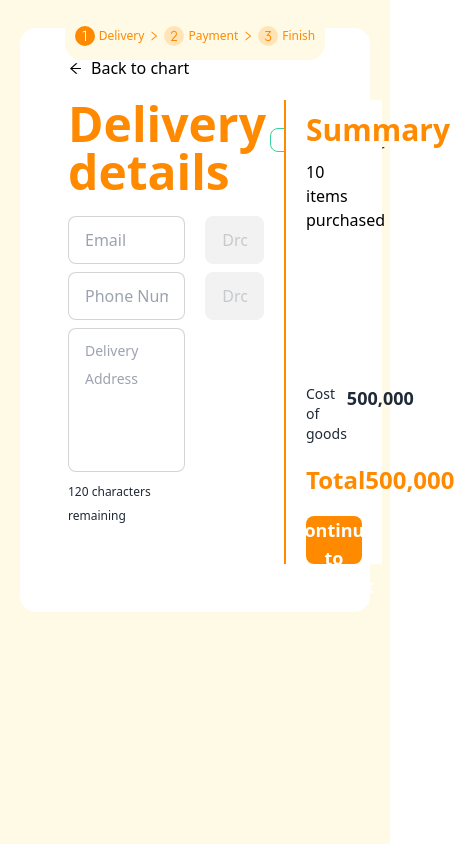
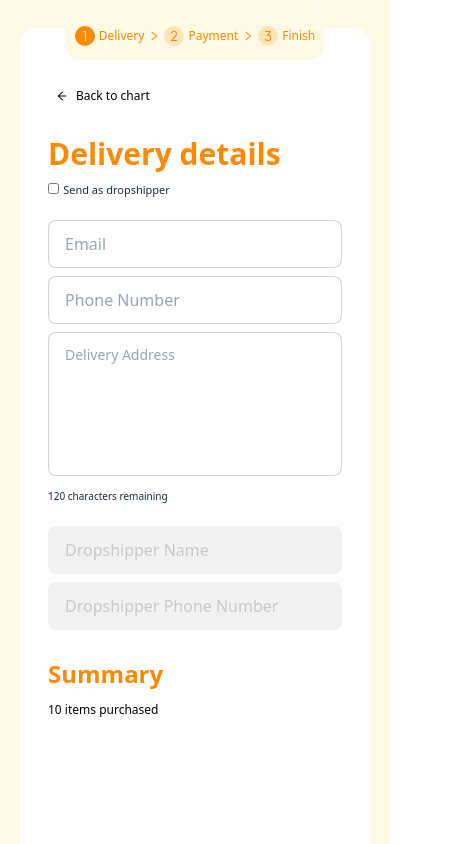
Before and after one commit to aryoyudhanto/jakmall-techtest, a React (Vite) app: page / in a window 390 px wide. Shown: the top 844 px of the page, 455 px wide, since content can reach past the window. Built offline with nearby package versions, Linux system fonts and the light colour scheme.

Commit message:
style:implement of responsive design in the homepage

```diff
--- a/src/pages/index.tsx
+++ b/src/pages/index.tsx
@@ -20,11 +20,9 @@ const index = () => {
     formState: { errors },
     watch,
   } = useForm<FormValues>();
-  const dropshipperPhoneNumber = watch("dropshipperPhoneNumber")
   const [isDisabled, setIsDisabled] = useState<boolean>(true);
+  const deliveryAddress = watch("deliveryAddress", "");
   const [dropFee, setDropFee] = useState<string>("");
-  const deliveryAddress = watch("deliveryAddress", "");
-  const dropshipperName = watch("dropshipperName")
   const phone = watch("phoneNumber");
   const navigate = useNavigate();
   const email = watch("email")
@@ -50,35 +48,35 @@ const index = () => {
       number2="bg-[#FFE4B8] text-[#FF8A00] "
       number3="bg-[#FFE4B8] text-[#FF8A00] "
     >
-      <div className="text-black flex items-center mx-5">
-        <AiOutlineArrowLeft size={15} />
+      <div className="text-black flex items-center my-8 mx-2 md:my-0 md:mx-5 text-xs md:text-base">
+        <AiOutlineArrowLeft />
         <p className="ml-2 hover:scale-105 transition">Back to chart</p>
       </div>
       <form onSubmit={handleSubmit(onSubmit)}>
-        <div className="flex w-full my-5">
-          <div className="w-2/3 mx-5">
-            <div className="flex justify-between">
-              <p className="text-5xl font-bold text-[#FF8A00]">
+        <div className="md:flex w-full my-0 md:my-5">
+          <div className="w-full md:w-2/3 md:mx-5">
+            <div className="md:flex md:justify-between">
+              <p className="text-3xl md:text-5xl font-bold text-[#FF8A00]">
                 Delivery details
               </p>
-              <div className="items-center my-3">
+              <div className="items-center my-1 md:my-3">
                 <div className="form-control">
-                  <label className="cursor-pointer label">
+                  <label className="cursor-pointer md:label">
                     <input
                       type="checkbox"
-                      className="checkbox checkbox-success"
+                      className="w-[0.7rem] h-[0.7rem] md:checkbox md:checkbox-success"
                       onChange={() => toogleDrop()}
                       onClick={() => toogleDrop()}
                     />
-                    <span className="label-text mx-2 capitalize">
-                      send as dropshipper
+                    <span className="label-text mx-1 md:mx-2 text-[11px] md:text-base">
+                      Send as dropshipper
                     </span>
                   </label>
                 </div>
               </div>
             </div>
-            <div className="flex w-full my-5">
-              <div className="w-2/3 mr-5">
+            <div className="md:flex w-full my-5">
+              <div className="w-full md:w-2/3 mx-0 md:mr-5">
                 <input
                   type="text"
                   className={`input mb-2 w-full ${
@@ -133,64 +131,52 @@ const index = () => {
                     },
                   })}
                 />
-                <span className="text-xs">
+                <span className="text-[10px] md:text-xs">
                   {120 - deliveryAddress.length} characters remaining
                 </span>
               </div>
-              <div className="w-1/3">
+              <div className="w-full md:w-1/3 my-5 md:my-0">
                 <input
                   disabled={isDisabled}
                   type="text"
-                  className={`input input-bordered mb-2 w-full ${
-                    errors.dropshipperName
-                      ? "input-error"
-                      : dropshipperName
-                      ? "input-success"
-                      : "input-bordered"
-                  }`}
+                  className={`input input-bordered mb-2 w-full`}
                   placeholder="Dropshipper Name"
                   {...register("dropshipperName", { required: false })}
                 />
                 <input
                   disabled={isDisabled}
                   type="text"
-                  className={`input input-bordered mb-2 w-full ${
-                    errors.dropshipperPhoneNumber
-                      ? "input-error"
-                      : dropshipperPhoneNumber
-                      ? "input-success"
-                      : "input-bordered"
-                  }`}
+                  className={`input input-bordered mb-2 w-full`}
                   placeholder="Dropshipper Phone Number"
                   {...register("dropshipperPhoneNumber", { required: false })}
                 />
               </div>
             </div>
           </div>
-          <div className="w-1/3 bg-white border-l-2 border-[#FF8A00]">
-            <p className="text-3xl my-3 font-bold text-[#FF8A00] px-5">
+          <div className="w-full md:w-1/3 bg-white md:border-l-2 md:border-[#FF8A00]">
+            <p className="text-2xl md:text-3xl my-3 font-bold text-[#FF8A00] px-0 md:px-5">
               Summary
             </p>
-            <div className="w-full h-56 px-5">
-              <p className="text-black">10 items purchased</p>
+            <div className="w-full h-48 md:h-56 px-0 md:px-5">
+              <p className="text-black text-xs md:text-base">10 items purchased</p>
             </div>
-            <div className="flex justify-between px-5">
+            <div className="flex justify-between px-0 md:px-5">
               <p className="text-sm font-normal">Cost of goods</p>
-              <p className="text-lg font-bold">500,000</p>
+              <p className="text-base md:text-lg font-bold">500,000</p>
             </div>
             {dropFee !== "" ? (
-              <div className="flex justify-between px-5">
+              <div className="flex justify-between px-0 md:px-5">
                 <p className="text-sm font-normal">Dropshipping Fee</p>
-                <p className="text-lg font-bold">5,900</p>
+                <p className="text-base md:text-lg font-bold">5,900</p>
               </div>
             ) : null}
-            <div className="flex justify-between px-5 my-5">
+            <div className="flex justify-between px-0 md:px-5 my-2 md:my-5">
               <p className="text-2xl font-bold text-[#FF8A00]">Total</p>
               <p className="text-2xl font-bold text-[#FF8A00]">
                 {dropFee !== "" ? "505,900" : "500,000"}
               </p>
             </div>
-            <div className="flex justify-center px-5">
+            <div className="flex justify-center px-0 md:px-5">
               <button
                 className="btn bg-[#FF8A00] w-full border-none hover:bg-orange-600 hover:scale-95 normal-case text-lg"
                 type="submit"
```
Also changed, not shown: src/components/Layout.tsx (line endings or trailing spaces).
